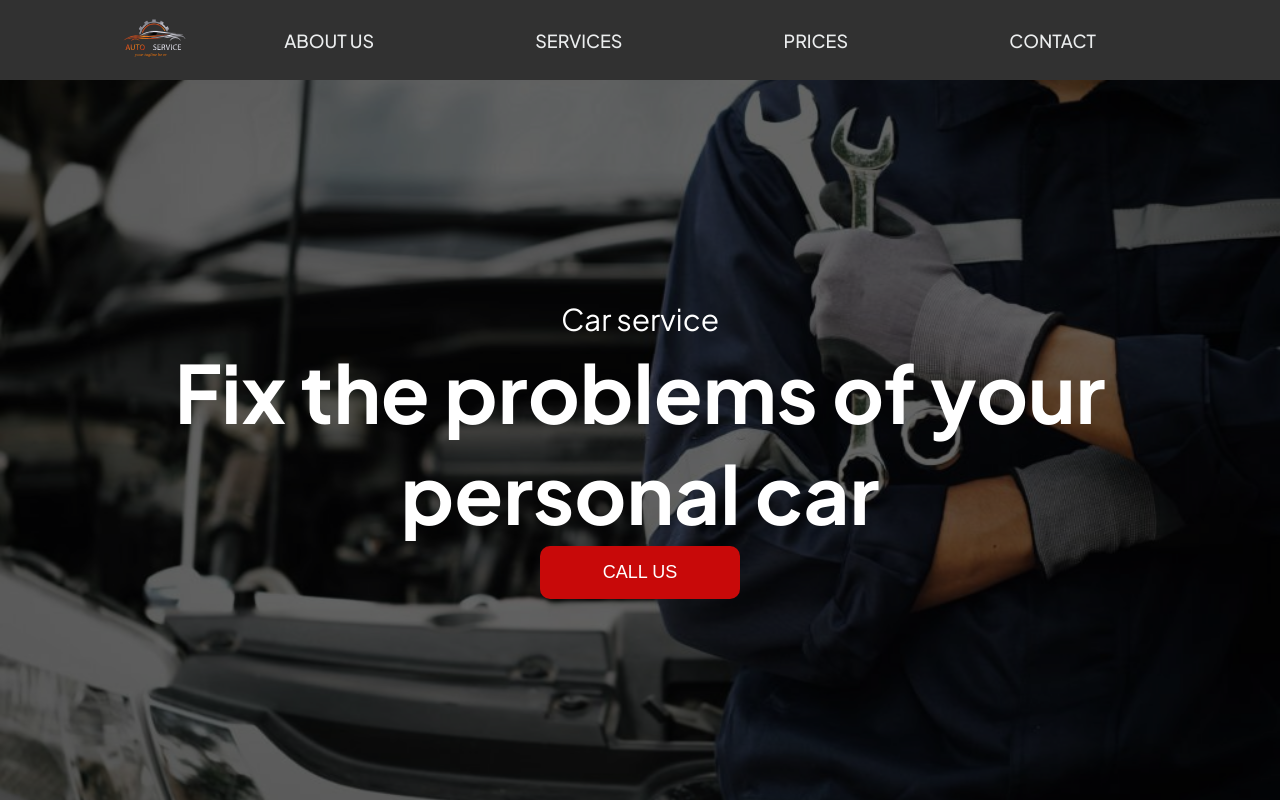
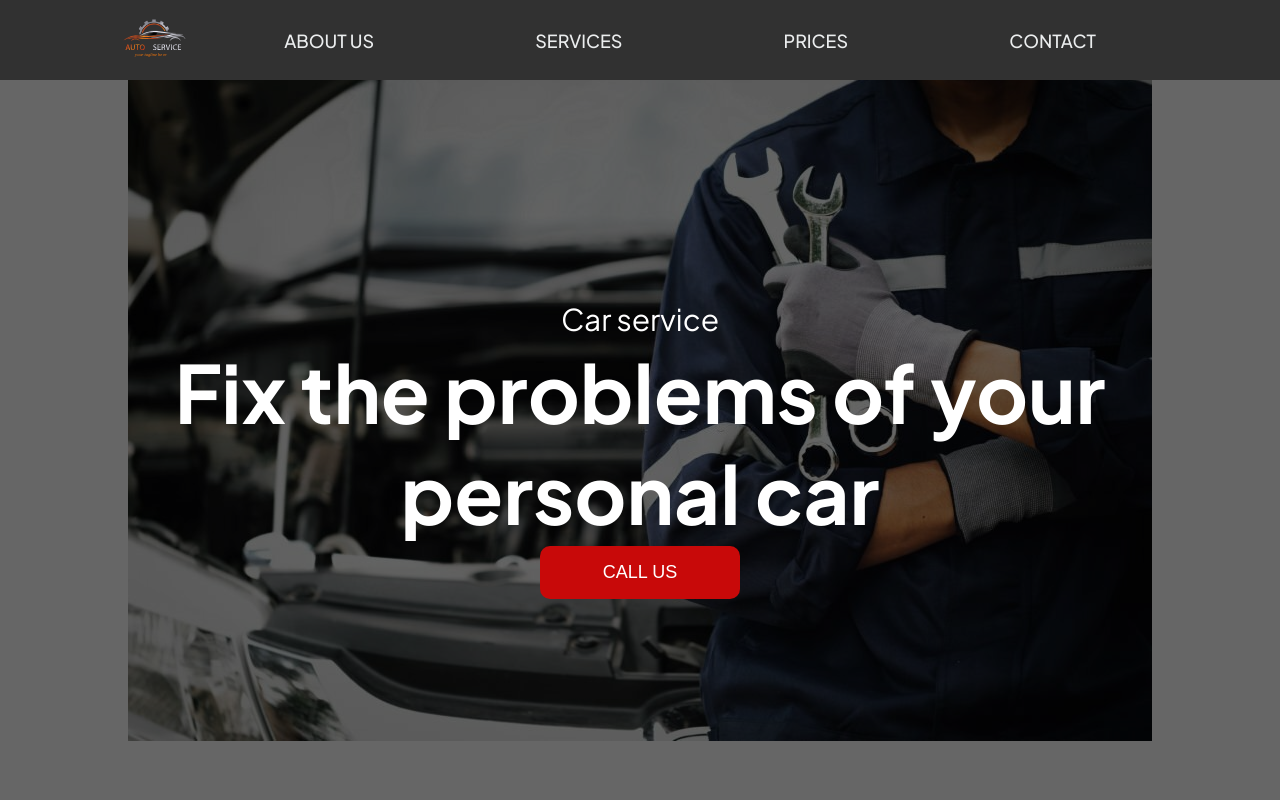
Before and after one commit to Gabrieelkn/service-landing-page, a Next.js app: page / in a window 1280 px wide. Shown: the top 802 px of the page. Built offline with nearby package versions, Linux system fonts and the light colour scheme.

Commit message:
fixed bg not showing on safari browser

```diff
--- a/app/page.module.css
+++ b/app/page.module.css
@@ -1,12 +1,10 @@
 .main {
   background-image: url(../public/banner.jpg);
+  background-color: transparent;
   background-position: center;
   background-repeat: no-repeat;
-  background-size: 100% 100%;
+  background-size: center;
   background-attachment: fixed;
-  -o-background-size: cover;
-  -moz-background-size: cover;
-  -webkit-background-size: cover;
   height: 100vh;
   margin-bottom: 200px;
 }
```
